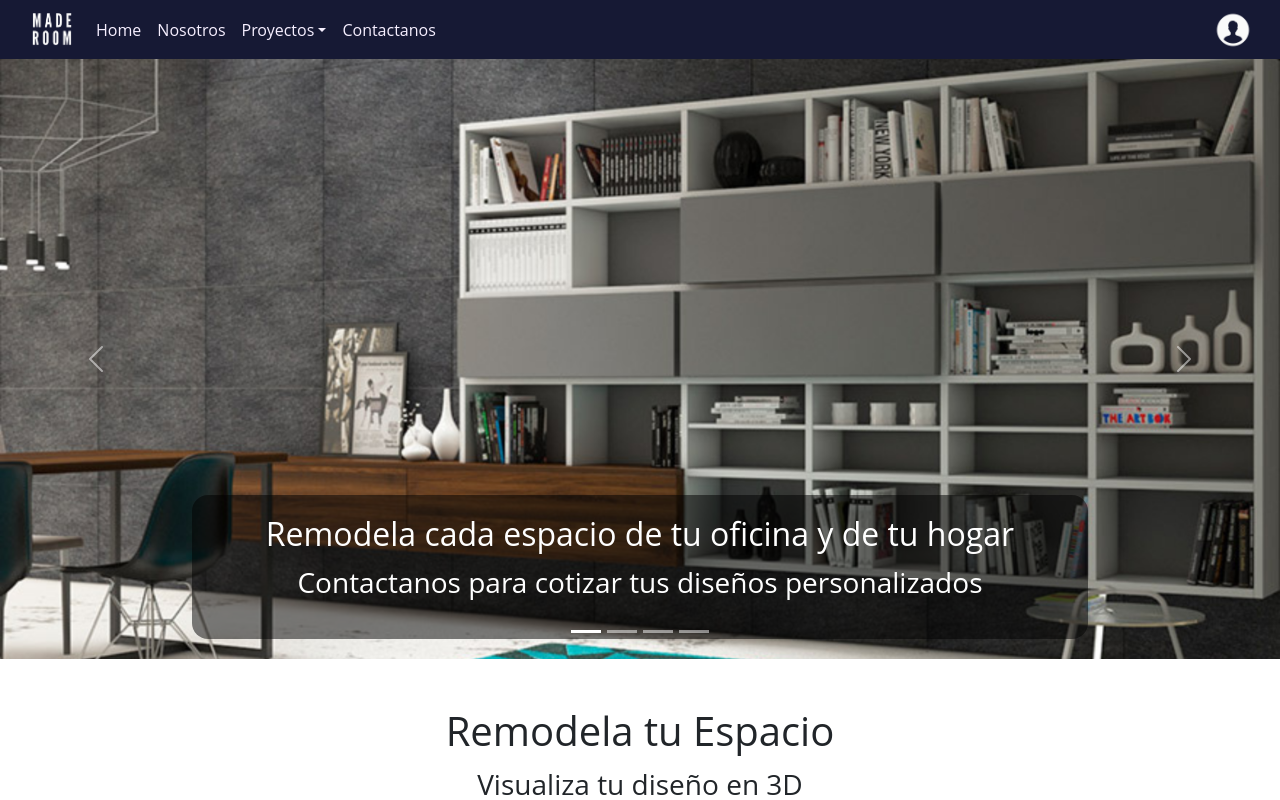
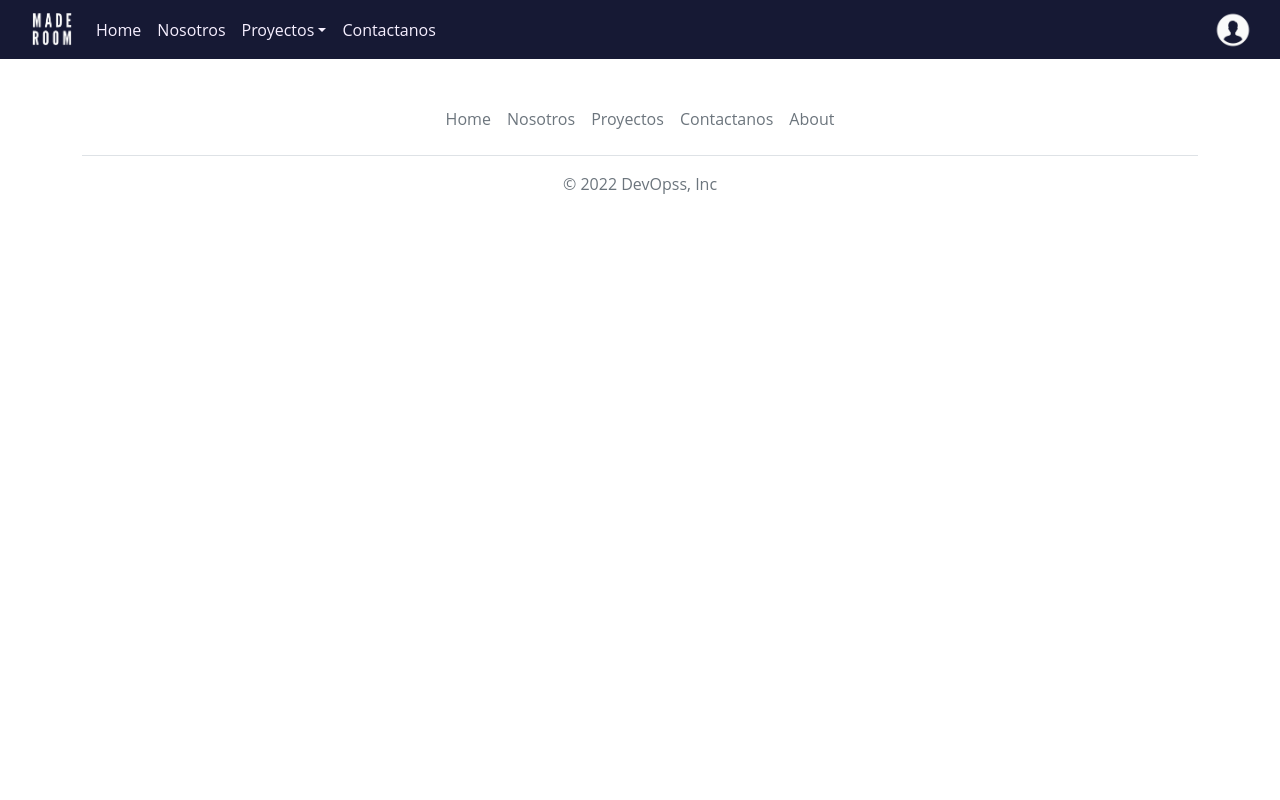
Before and after one commit to jesteban96/maderoom, a React (Vite) app: page / in a window 1280 px wide. Shown: the top 800 px of the page. Built offline with nearby package versions, Linux system fonts and the light colour scheme.

Commit message:
Update MaderoomRoutes.jsx

```diff
--- a/src/maderoom/routes/MaderoomRoutes.jsx
+++ b/src/maderoom/routes/MaderoomRoutes.jsx
@@ -18,7 +18,7 @@ export const MaderoomRoutes = () => {
 
                 <Routes>
 
-                    <Route path="/*" element={<MaderoomApp/>}/>
+                    <Route path="/**" element={<MaderoomApp/>}/>
 
                     <Route path="/Contactanos" element={<Contactanos/>}/>
 
```
